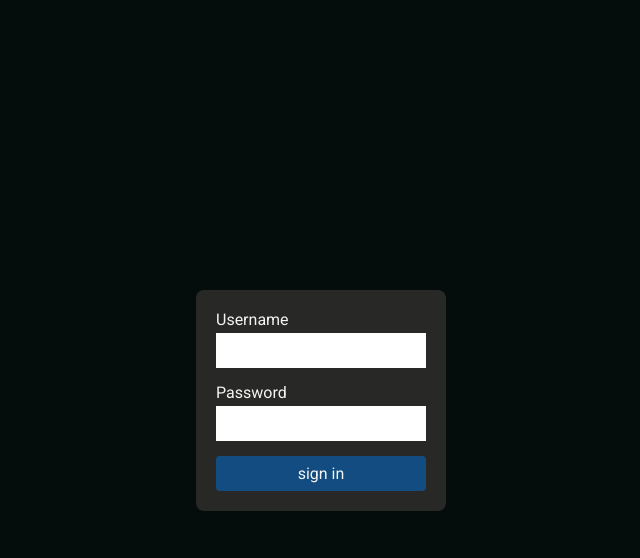
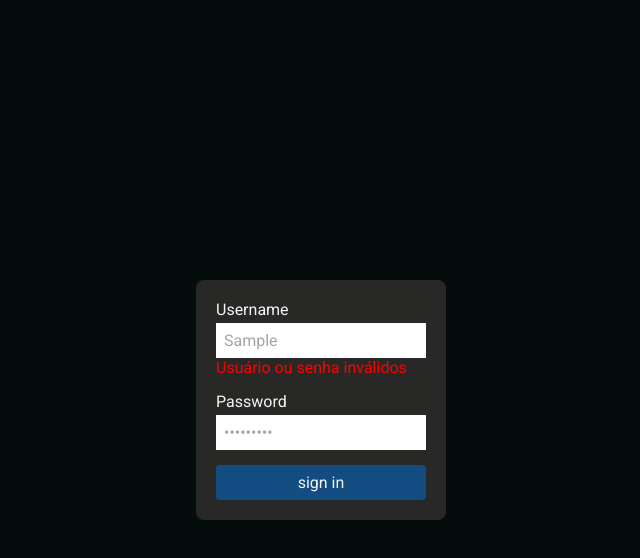
Before and after one commit to devguilhermecosta/my-portfolio-frontend, a React (Vite) app: page /admin/login in a window 1280 px wide. Both pictures are taken after typing "Sample", "Sample123" into the empty fields and a click on the input "sign in". Shown: the top 558 px of the page, without its empty margins (319-959 px from the left). Built offline with nearby package versions, Linux system fonts and the light colour scheme; no server answers.

Commit message:
update: create the function to validate the fields before the request

```diff
--- a/src/pages/login/index.tsx
+++ b/src/pages/login/index.tsx
@@ -5,12 +5,28 @@ import './loginForm.css';
 import { useNavigate, Navigate } from 'react-router-dom';
 
 export default function LoginPage() {
+  const [username, setUsername] = useState('');
+  const [password, setPassword] = useState('');
+  const [usernameError, setUsernameError] = useState('');
+  const [passwordError, setPasswordError] = useState('');
   const [loading, setLoading] = useState(false);
   const { handleLogin, isAuthenticated } = useContext(AuthContext);
   const navigate = useNavigate();
 
+  function validateFields(): boolean {
+    /**
+     * Checks if the fields are blank.
+     */
+    setUsernameError(!username ? 'Campo obrigatório' : '');
+    setPasswordError(!password ? 'Campo obrigatório' : '');
+
+    return !username || !password ? false : true
+  }
+
   function handleSubmit(e: FormEvent<HTMLFormElement>): void {
     e.preventDefault();
+
+    if (!validateFields()) return;
 
     setLoading(true);
 
@@ -21,7 +37,7 @@ export default function LoginPage() {
     })
     .catch(() => {
       setLoading(false);
-      alert('usuário ou senha inválidos');
+      setUsernameError('Usuário ou senha inválidos');
     });
   }
 
@@ -52,7 +68,12 @@ export default function LoginPage() {
             name="username"
             id="username"
             className="Login-form__input"
+            value={username}
+            onChange={(e) => {setUsername(e.target.value)}}
             />
+          {usernameError && (
+            <p style={{ color: 'red' }}>{usernameError}</p>
+          )}
         </div>
         <div>
           <label htmlFor="password" className="Login-form__label">Password</label>
@@ -61,7 +82,12 @@ export default function LoginPage() {
             name="password"
             id="password"
             className="Login-form__input"
+            value={password}
+            onChange={(e) => {setPassword(e.target.value)}}
             />
+          {passwordError && (
+            <p style={{ color: 'red' }}>{passwordError}</p>
+          )}
         </div>
         <input type="submit" id="submit" value="sign in" className="Login-form__submit"/>
       </form>
```
